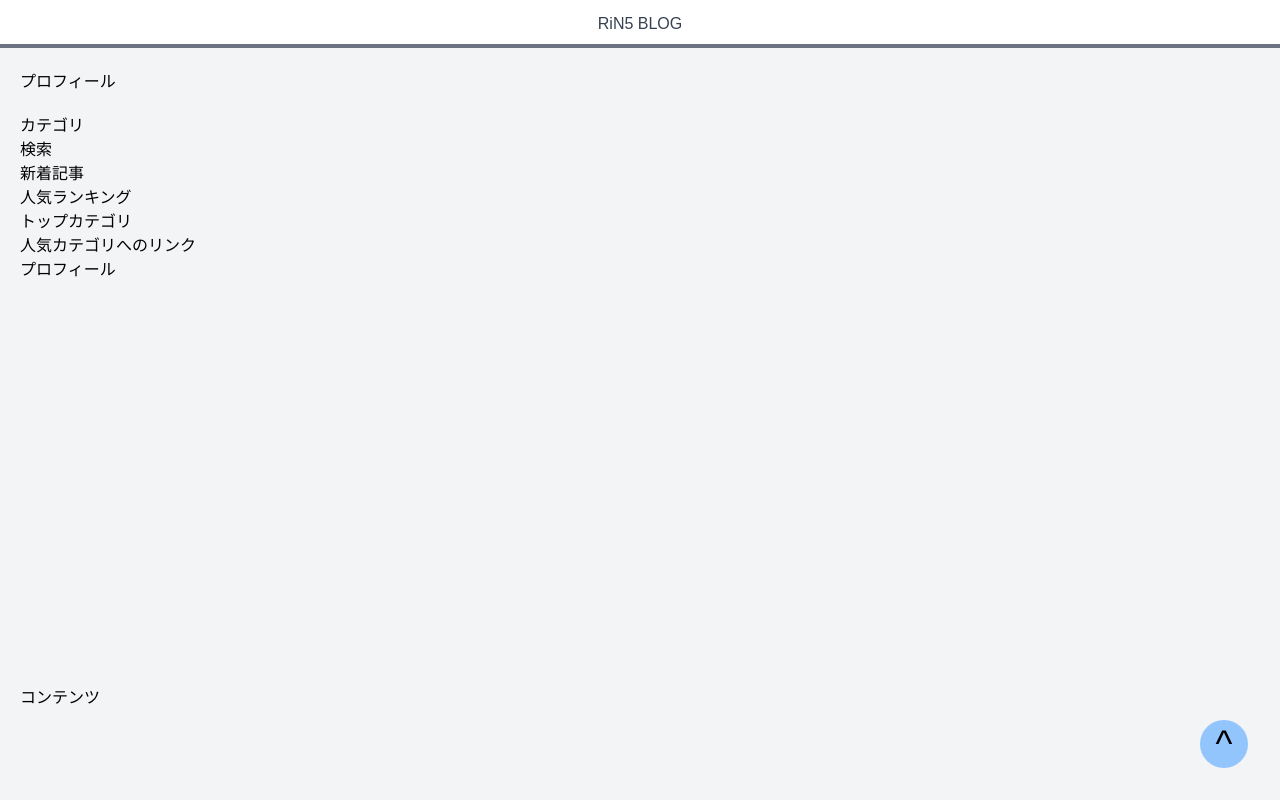
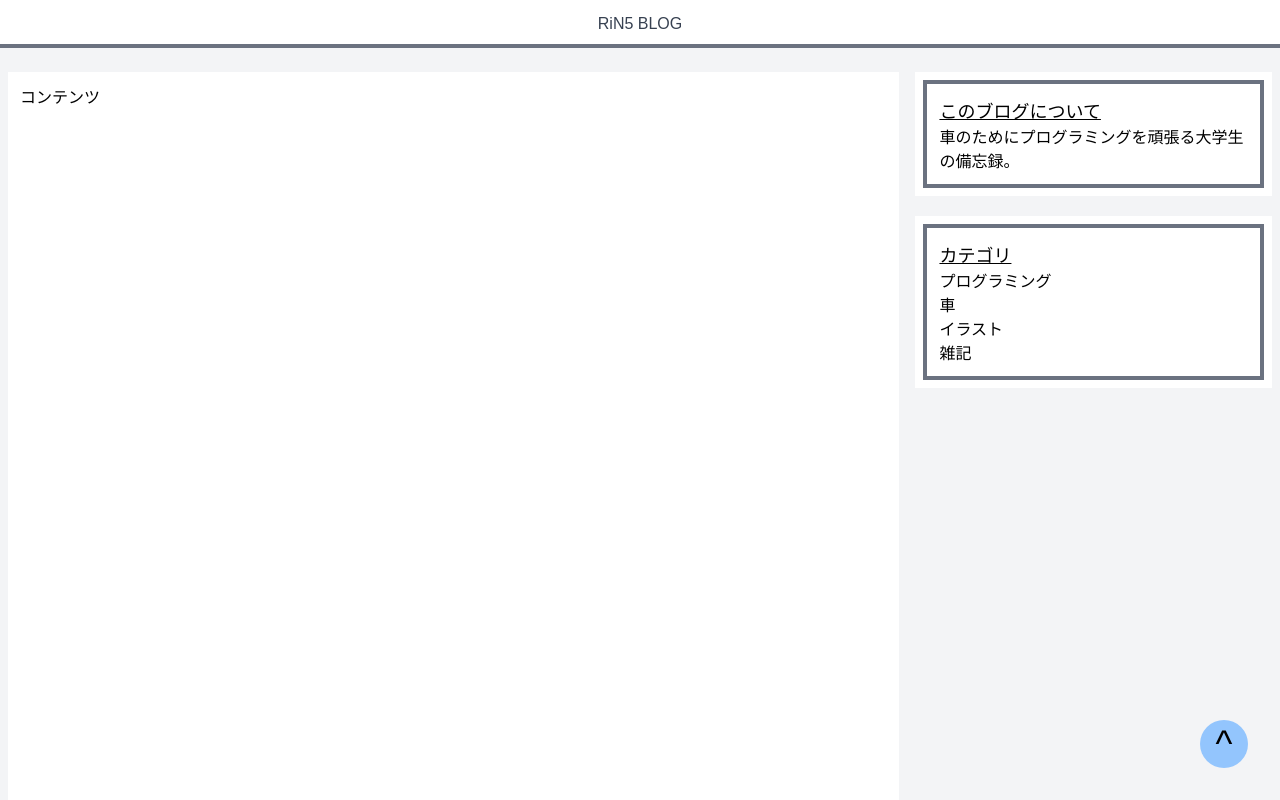
Before and after one commit to RiN-Apple/rin-apple-blog, a Next.js app: page / in a window 1280 px wide. Shown: the top 800 px of the page. Built offline with nearby package versions, Linux system fonts and the light colour scheme.

Commit message:
[update]: サイドバーを設置

```diff
--- a/components/Layout.tsx
+++ b/components/Layout.tsx
@@ -3,6 +3,7 @@ import type { NextPage } from 'next';
 import Header from './Header';
 import Footer from './Footer';
 import ScrollToTopButton from './ScrollToTopButton';
+import SideBar from './SideBar';
 
 type Props = {
   children?: ReactNode;
@@ -10,12 +11,16 @@ type Props = {
 
 const Layout: NextPage = ({ children }: Props) => {
   return (
-    <>
+    <div className="flex flex-col min-h-screen">
       <Header />
-      <main>{children}</main>
+      <div className='flex flex-col sm:flex-row max-w-7xl w-full min-h-screen mt-4 mx-auto p-2 gap-y-4 sm:gap-x-4'>
+        <main className="flex w-full mx-auto">{children}</main>
+        <SideBar />
+      </div>
+
       <Footer />
       <ScrollToTopButton />
-    </>
+    </div>
   );
 };
 
--- /dev/null
+++ b/components/SideBar.tsx
@@ -0,0 +1,26 @@
+import type { NextPage } from 'next';
+import Link from 'next/link';
+
+const SideBar: NextPage = () => {
+  return (
+    <aside className='flex flex-col w-full sm:w-2/5 gap-y-5'>
+      <div className='w-full p-2 bg-white'>
+        <div className='bg-white border-4 border-gray-500 p-3'>
+          <h2 className='underline text-lg'>このブログについて</h2>
+          <p>車のためにプログラミングを頑張る大学生の備忘録。</p>
+        </div>
+      </div>
+      <div className='w-full p-2 bg-white'>
+        <div className='bg-white border-4 border-gray-500 p-3'>
+        <h2 className='underline text-lg'>カテゴリ</h2>
+        <p>プログラミング</p>
+        <p>車</p>
+        <p>イラスト</p>
+        <p>雑記</p>
+        </div>
+      </div>
+    </aside>
+  );
+};
+
+export default SideBar;
--- a/pages/index.tsx
+++ b/pages/index.tsx
@@ -3,21 +3,10 @@ import Meta from '../components/Meta';
 
 const Home: NextPage = () => {
   return (
-    <div className='flex flex-col gap-y-5 p-5'>
+    <div className='flex flex-col gap-y-5  w-full bg-white'>
       <Meta title='Home' description='RiNBlogのHomeページ。' />
-      <div>
-        <h2>プロフィール</h2>
-      </div>
-      <div>
-        <h2>カテゴリ</h2>
-        <p>検索</p>
-        <p>新着記事</p>
-        <p>人気ランキング</p>
-        <p>トップカテゴリ</p>
-        <p>人気カテゴリへのリンク</p>
-        <p>プロフィール</p>
-      </div>
-      <h2 className='py-96'>コンテンツ</h2>
+
+      <h2 className='w-full p-3'>コンテンツ</h2>
     </div>
   );
 };
```
